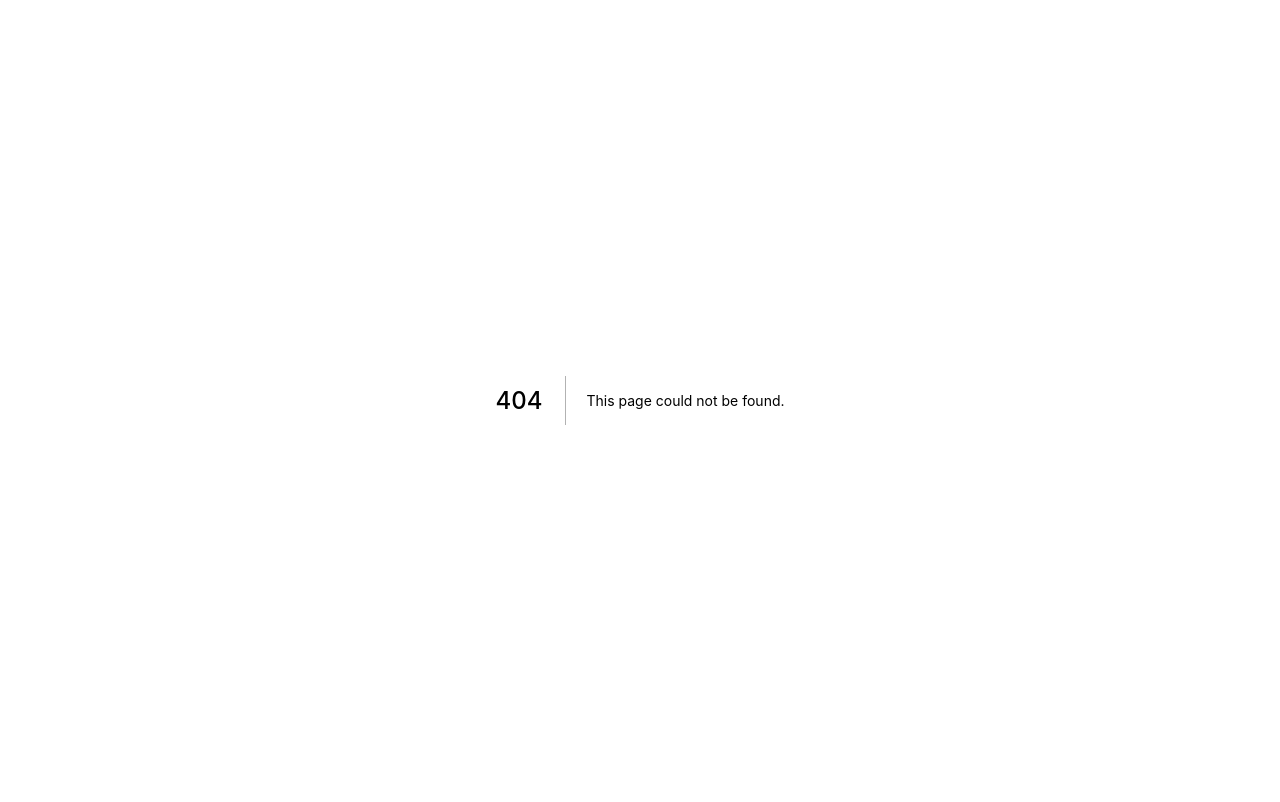
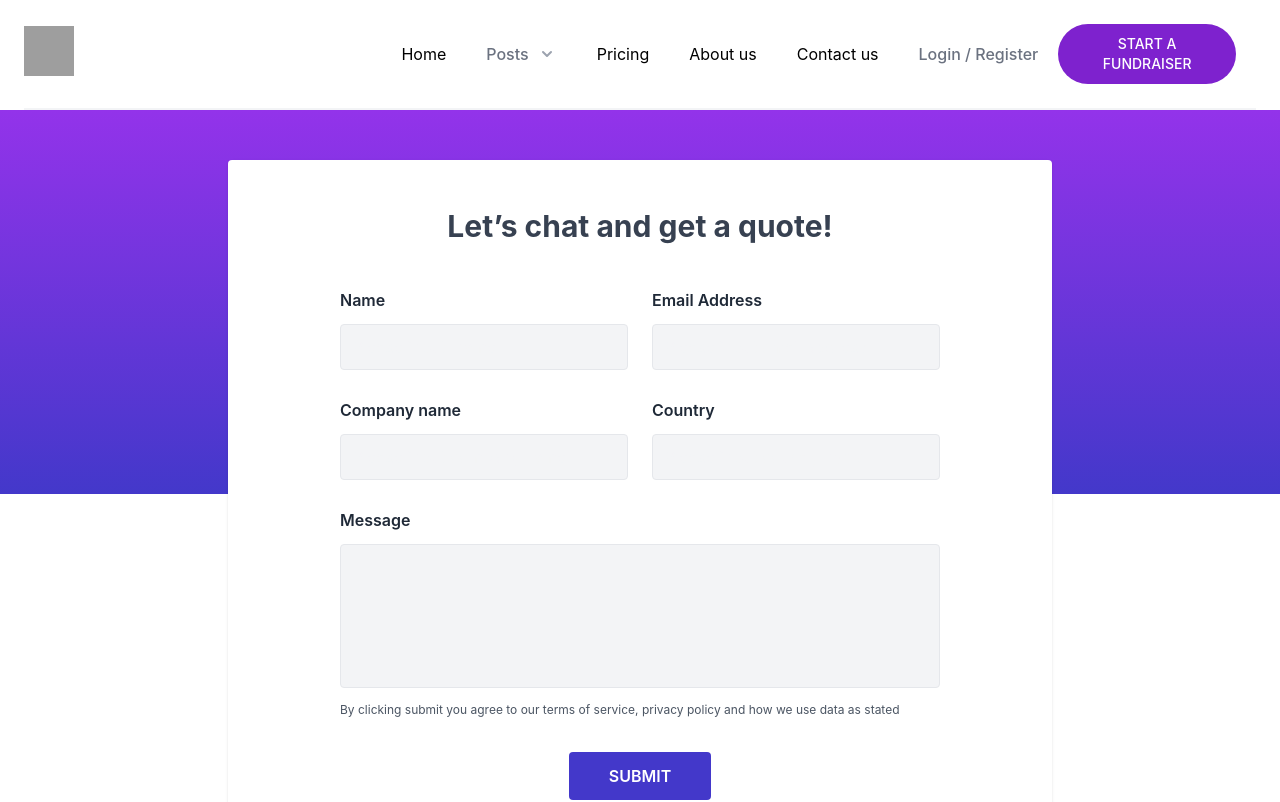
Before and after one commit to Rehan989/fundraising-template-nextjs-tailwindcss, a Next.js app: page /contact in a window 1280 px wide. Before the commit this address had no page. Shown: the top 802 px of the page. Built offline with nearby package versions, Linux system fonts and the light colour scheme; grey boxes are pictures that could not be loaded.

Commit message:
contact us page ui completed

```diff
--- a/Components/Navbar.js
+++ b/Components/Navbar.js
@@ -193,7 +193,7 @@ export default function Navbar() {
                         <Link href="/about" className="text-base font-medium text-gray-500 hover:text-gray-900">
                             About us
                         </Link>
-                        <Link href="/about" className="text-base font-medium text-gray-500 hover:text-gray-900">
+                        <Link href="/contact" className="text-base font-medium text-gray-500 hover:text-gray-900">
                             Contact us
                         </Link>
                     </Popover.Group>
--- /dev/null
+++ b/pages/contact.js
@@ -0,0 +1,58 @@
+import React, { useState } from "react";
+import Navbar from "../Components/Navbar";
+import Footer from '../Components/Footer'
+
+function MyApp() {
+    const [show, setShow] = useState(false);
+    return (
+        <>
+            <Navbar />
+            <div className="bg-gradient-to-b from-purple-600 to-indigo-700 h-96 w-full">
+                <div className="md:px-20 px-4 py-8">
+                    <div className="flex items-center justify-between">
+                    </div>
+                </div>
+                <div className="w-full flex items-center justify-center my-12">
+                    <div className="absolute top-40 bg-white shadow rounded py-12 lg:px-28 px-8">
+                        <p className="md:text-3xl text-xl font-bold leading-7 text-center text-gray-700">Let’s chat and get a quote!</p>
+                        <div className="md:flex items-center mt-12">
+                            <div className="md:w-72 flex flex-col">
+                                <label className="text-base font-semibold leading-none text-gray-800">Name</label>
+                                <input tabIndex={0} arial-label="Please input name" type="name" className="text-base leading-none text-gray-900 p-3 focus:oultine-none focus:border-indigo-700 mt-4 bg-gray-100 border rounded border-gray-200 placeholder-gray-100" placeholder="Please input  name" />
+                            </div>
+                            <div className="md:w-72 flex flex-col md:ml-6 md:mt-0 mt-4">
+                                <label className="text-base font-semibold leading-none text-gray-800">Email Address</label>
+                                <input tabIndex={0} arial-label="Please input email address" type="name" className="text-base leading-none text-gray-900 p-3 focus:oultine-none focus:border-indigo-700 mt-4 bg-gray-100 border rounded border-gray-200 placeholder-gray-100" placeholder="Please input email address" />
+                            </div>
+                        </div>
+                        <div className="md:flex items-center mt-8">
+                            <div className="md:w-72 flex flex-col">
+                                <label className="text-base font-semibold leading-none text-gray-800">Company name</label>
+                                <input tabIndex={0} role="input" arial-label="Please input company name" type="name" className="text-base leading-none text-gray-900 p-3 focus:oultine-none focus:border-indigo-700 mt-4 bg-gray-100 border rounded border-gray-200 placeholder-gray-100 " placeholder="Please input company name" />
+                            </div>
+                            <div className="md:w-72 flex flex-col md:ml-6 md:mt-0 mt-4">
+                                <label className="text-base font-semibold leading-none text-gray-800">Country</label>
+                                <input tabIndex={0} arial-label="Please input country name" type="name" className="text-base leading-none text-gray-900 p-3 focus:oultine-none focus:border-indigo-700 mt-4 bg-gray-100 border rounded border-gray-200 placeholder-gray-100" placeholder="Please input country name" />
+                            </div>
+                        </div>
+                        <div>
+                            <div className="w-full flex flex-col mt-8">
+                                <label className="text-base font-semibold leading-none text-gray-800">Message</label>
+                                <textarea tabIndex={0} aria-label="leave a message" role="textbox" type="name" className="h-36 text-base leading-none text-gray-900 p-3 focus:oultine-none focus:border-indigo-700 mt-4 bg-gray-100 border rounded border-gray-200 placeholder-gray-100 resize-none" defaultValue={""} />
+                            </div>
+                        </div>
+                        <p className="text-xs leading-3 text-gray-600 mt-4">By clicking submit you agree to our terms of service, privacy policy and how we use data as stated</p>
+                        <div className="flex items-center justify-center w-full">
+                            <button className="mt-9 text-base font-semibold leading-none text-white py-4 px-10 bg-indigo-700 rounded hover:bg-indigo-600 focus:ring-2 focus:ring-offset-2 focus:ring-indigo-700 focus:outline-none">SUBMIT</button>
+                        </div>
+                    </div>
+                </div>
+            </div>
+            <div className="mt-[25em]">
+                <Footer />
+            </div>
+        </>
+    );
+}
+
+export default MyApp;
--- a/styles/main.css
+++ b/styles/main.css
@@ -438,6 +438,9 @@ Ensure the default browser behavior of the `hidden` attribute.
 .pointer-events-none {
   pointer-events: none;
 }
+.visible {
+  visibility: visible;
+}
 .fixed {
   position: fixed;
 }
@@ -463,11 +466,20 @@ Ensure the default browser behavior of the `hidden` attribute.
 .top-0 {
   top: 0px;
 }
+.left-0 {
+  left: 0px;
+}
+.right-0 {
+  right: 0px;
+}
+.top-40 {
+  top: 10rem;
+}
 .z-10 {
   z-index: 10;
 }
-.z-50 {
-  z-index: 50;
+.z-40 {
+  z-index: 40;
 }
 .order-3 {
   order: 3;
@@ -494,6 +506,10 @@ Ensure the default browser behavior of the `hidden` attribute.
   margin-left: 120px;
   margin-right: 120px;
 }
+.mx-\[8\%\] {
+  margin-left: 8%;
+  margin-right: 8%;
+}
 .my-6 {
   margin-top: 1.5rem;
   margin-bottom: 1.5rem;
@@ -514,21 +530,13 @@ Ensure the default browser behavior of the `hidden` attribute.
   margin-top: 1.75rem;
   margin-bottom: 1.75rem;
 }
-.mx-60 {
-  margin-left: 15rem;
-  margin-right: 15rem;
-}
-.mx-4 {
-  margin-left: 1rem;
-  margin-right: 1rem;
-}
-.mx-\[50\%\] {
-  margin-left: 50%;
-  margin-right: 50%;
-}
-.mx-10 {
-  margin-left: 2.5rem;
-  margin-right: 2.5rem;
+.-mx-3 {
+  margin-left: -0.75rem;
+  margin-right: -0.75rem;
+}
+.my-12 {
+  margin-top: 3rem;
+  margin-bottom: 3rem;
 }
 .mt-6 {
   margin-top: 1.5rem;
@@ -608,6 +616,36 @@ Ensure the default browser behavior of the `hidden` attribute.
 .ml-auto {
   margin-left: auto;
 }
+.mb-3 {
+  margin-bottom: 0.75rem;
+}
+.mr-1 {
+  margin-right: 0.25rem;
+}
+.mr-10 {
+  margin-right: 2.5rem;
+}
+.mt-12 {
+  margin-top: 3rem;
+}
+.mt-8 {
+  margin-top: 2rem;
+}
+.mt-9 {
+  margin-top: 2.25rem;
+}
+.mt-\[30\%\] {
+  margin-top: 30%;
+}
+.mt-\[50\%\] {
+  margin-top: 50%;
+}
+.mt-\[50em\] {
+  margin-top: 50em;
+}
+.mt-\[25em\] {
+  margin-top: 25em;
+}
 .block {
   display: block;
 }
@@ -661,6 +699,15 @@ Ensure the default browser behavior of the `hidden` attribute.
 }
 .h-4 {
   height: 1rem;
+}
+.h-48 {
+  height: 12rem;
+}
+.h-96 {
+  height: 24rem;
+}
+.h-36 {
+  height: 9rem;
 }
 .min-h-screen {
   min-height: 100vh;
@@ -751,11 +798,28 @@ Ensure the default browser behavior of the `hidden` attribute.
 .transform {
   transform: translate(var(--tw-translate-x), var(--tw-translate-y)) rotate(var(--tw-rotate)) skewX(var(--tw-skew-x)) skewY(var(--tw-skew-y)) scaleX(var(--tw-scale-x)) scaleY(var(--tw-scale-y));
 }
+.cursor-pointer {
+  cursor: pointer;
+}
+.resize-none {
+  resize: none;
+}
+.resize-y {
+  resize: vertical;
+}
+.resize-x {
+  resize: horizontal;
+}
+.resize {
+  resize: both;
+}
+.appearance-none {
+  -webkit-appearance: none;
+     -moz-appearance: none;
+          appearance: none;
+}
 .grid-cols-1 {
   grid-template-columns: repeat(1, minmax(0, 1fr));
-}
-.grid-cols-3 {
-  grid-template-columns: repeat(3, minmax(0, 1fr));
 }
 .grid-cols-2 {
   grid-template-columns: repeat(2, minmax(0, 1fr));
@@ -935,9 +999,9 @@ Ensure the default browser behavior of the `hidden` attribute.
   --tw-border-opacity: 1;
   border-color: rgb(209 213 219 / var(--tw-border-opacity));
 }
-.border-blue-700 {
+.border-red-500 {
   --tw-border-opacity: 1;
-  border-color: rgb(29 78 216 / var(--tw-border-opacity));
+  border-color: rgb(239 68 68 / var(--tw-border-opacity));
 }
 .bg-white {
   --tw-bg-opacity: 1;
@@ -987,16 +1051,34 @@ Ensure the default browser behavior of the `hidden` attribute.
   --tw-bg-opacity: 1;
   background-color: rgb(107 114 128 / var(--tw-bg-opacity));
 }
-.bg-red-100 {
-  --tw-bg-opacity: 1;
-  background-color: rgb(254 226 226 / var(--tw-bg-opacity));
-}
-.bg-red-600 {
-  --tw-bg-opacity: 1;
-  background-color: rgb(220 38 38 / var(--tw-bg-opacity));
+.bg-blue-500 {
+  --tw-bg-opacity: 1;
+  background-color: rgb(59 130 246 / var(--tw-bg-opacity));
+}
+.bg-teal-400 {
+  --tw-bg-opacity: 1;
+  background-color: rgb(45 212 191 / var(--tw-bg-opacity));
+}
+.bg-gray-100 {
+  --tw-bg-opacity: 1;
+  background-color: rgb(243 244 246 / var(--tw-bg-opacity));
+}
+.bg-indigo-700 {
+  --tw-bg-opacity: 1;
+  background-color: rgb(67 56 202 / var(--tw-bg-opacity));
 }
 .bg-opacity-75 {
   --tw-bg-opacity: 0.75;
+}
+.bg-gradient-to-b {
+  background-image: linear-gradient(to bottom, var(--tw-gradient-stops));
+}
+.from-purple-600 {
+  --tw-gradient-from: #9333ea;
+  --tw-gradient-stops: var(--tw-gradient-from), var(--tw-gradient-to, rgb(147 51 234 / 0));
+}
+.to-indigo-700 {
+  --tw-gradient-to: #4338ca;
 }
 .object-contain {
   -o-object-fit: contain;
@@ -1029,9 +1111,6 @@ Ensure the default browser behavior of the `hidden` attribute.
 .p-2\.5 {
   padding: 0.625rem;
 }
-.p-10 {
-  padding: 2.5rem;
-}
 .py-16 {
   padding-top: 4rem;
   padding-bottom: 4rem;
@@ -1096,9 +1175,17 @@ Ensure the default browser behavior of the `hidden` attribute.
   padding-left: 1.5rem;
   padding-right: 1.5rem;
 }
-.px-60 {
-  padding-left: 15rem;
-  padding-right: 15rem;
+.py-8 {
+  padding-top: 2rem;
+  padding-bottom: 2rem;
+}
+.py-4 {
+  padding-top: 1rem;
+  padding-bottom: 1rem;
+}
+.px-10 {
+  padding-left: 2.5rem;
+  padding-right: 2.5rem;
 }
 .pt-16 {
   padding-top: 4rem;
@@ -1121,8 +1208,8 @@ Ensure the default browser behavior of the `hidden` attribute.
 .pb-20 {
   padding-bottom: 5rem;
 }
-.pb-4 {
-  padding-bottom: 1rem;
+.pt-0 {
+  padding-top: 0px;
 }
 .text-left {
   text-align: left;
@@ -1190,6 +1277,9 @@ Ensure the default browser behavior of the `hidden` attribute.
 .uppercase {
   text-transform: uppercase;
 }
+.italic {
+  font-style: italic;
+}
 .leading-tight {
   line-height: 1.25;
 }
@@ -1199,11 +1289,26 @@ Ensure the default browser behavior of the `hidden` attribute.
 .leading-6 {
   line-height: 1.5rem;
 }
+.leading-4 {
+  line-height: 1rem;
+}
+.leading-none {
+  line-height: 1;
+}
+.leading-3 {
+  line-height: .75rem;
+}
+.leading-7 {
+  line-height: 1.75rem;
+}
 .tracking-tight {
   letter-spacing: -0.025em;
 }
 .tracking-wide {
   letter-spacing: 0.025em;
+}
+.tracking-normal {
+  letter-spacing: 0em;
 }
 .text-gray-900 {
   --tw-text-opacity: 1;
@@ -1249,9 +1354,17 @@ Ensure the default browser behavior of the `hidden` attribute.
   --tw-text-opacity: 1;
   color: rgb(29 78 216 / var(--tw-text-opacity));
 }
-.text-red-600 {
+.text-red-500 {
   --tw-text-opacity: 1;
-  color: rgb(220 38 38 / var(--tw-text-opacity));
+  color: rgb(239 68 68 / var(--tw-text-opacity));
+}
+.text-indigo-700 {
+  --tw-text-opacity: 1;
+  color: rgb(67 56 202 / var(--tw-text-opacity));
+}
+.text-gray-800 {
+  --tw-text-opacity: 1;
+  color: rgb(31 41 55 / var(--tw-text-opacity));
 }
 .line-through {
   -webkit-text-decoration-line: line-through;
@@ -1260,6 +1373,30 @@ Ensure the default browser behavior of the `hidden` attribute.
 .decoration-gray-500 {
   -webkit-text-decoration-color: #6b7280;
           text-decoration-color: #6b7280;
+}
+.placeholder-gray-400::-moz-placeholder {
+  --tw-placeholder-opacity: 1;
+  color: rgb(156 163 175 / var(--tw-placeholder-opacity));
+}
+.placeholder-gray-400:-ms-input-placeholder {
+  --tw-placeholder-opacity: 1;
+  color: rgb(156 163 175 / var(--tw-placeholder-opacity));
+}
+.placeholder-gray-400::placeholder {
+  --tw-placeholder-opacity: 1;
+  color: rgb(156 163 175 / var(--tw-placeholder-opacity));
+}
+.placeholder-gray-100::-moz-placeholder {
+  --tw-placeholder-opacity: 1;
+  color: rgb(243 244 246 / var(--tw-placeholder-opacity));
+}
+.placeholder-gray-100:-ms-input-placeholder {
+  --tw-placeholder-opacity: 1;
+  color: rgb(243 244 246 / var(--tw-placeholder-opacity));
+}
+.placeholder-gray-100::placeholder {
+  --tw-placeholder-opacity: 1;
+  color: rgb(243 244 246 / var(--tw-placeholder-opacity));
 }
 .opacity-0 {
   opacity: 0;
@@ -1286,6 +1423,15 @@ Ensure the default browser behavior of the `hidden` attribute.
   --tw-shadow: 0 20px 25px -5px rgb(0 0 0 / 0.1), 0 8px 10px -6px rgb(0 0 0 / 0.1);
   --tw-shadow-colored: 0 20px 25px -5px var(--tw-shadow-color), 0 8px 10px -6px var(--tw-shadow-color);
   box-shadow: var(--tw-ring-offset-shadow, 0 0 #0000), var(--tw-ring-shadow, 0 0 #0000), var(--tw-shadow);
+}
+.shadow {
+  --tw-shadow: 0 1px 3px 0 rgb(0 0 0 / 0.1), 0 1px 2px -1px rgb(0 0 0 / 0.1);
+  --tw-shadow-colored: 0 1px 3px 0 var(--tw-shadow-color), 0 1px 2px -1px var(--tw-shadow-color);
+  box-shadow: var(--tw-ring-offset-shadow, 0 0 #0000), var(--tw-ring-shadow, 0 0 #0000), var(--tw-shadow);
+}
+.outline-none {
+  outline: 2px solid transparent;
+  outline-offset: 2px;
 }
 .ring-1 {
   --tw-ring-offset-shadow: var(--tw-ring-inset) 0 0 0 var(--tw-ring-offset-width) var(--tw-ring-offset-color);
@@ -1337,6 +1483,9 @@ Ensure the default browser behavior of the `hidden` attribute.
 .ease-in {
   transition-timing-function: cubic-bezier(0.4, 0, 1, 1);
 }
+.ease-linear {
+  transition-timing-function: linear;
+}
 .hover\:bg-gray-900:hover {
   --tw-bg-opacity: 1;
   background-color: rgb(17 24 39 / var(--tw-bg-opacity));
@@ -1377,9 +1526,17 @@ Ensure the default browser behavior of the `hidden` attribute.
   --tw-bg-opacity: 1;
   background-color: rgb(55 65 81 / var(--tw-bg-opacity));
 }
-.hover\:bg-red-700:hover {
-  --tw-bg-opacity: 1;
-  background-color: rgb(185 28 28 / var(--tw-bg-opacity));
+.hover\:bg-teal-400:hover {
+  --tw-bg-opacity: 1;
+  background-color: rgb(45 212 191 / var(--tw-bg-opacity));
+}
+.hover\:bg-gray-300:hover {
+  --tw-bg-opacity: 1;
+  background-color: rgb(209 213 219 / var(--tw-bg-opacity));
+}
+.hover\:bg-indigo-600:hover {
+  --tw-bg-opacity: 1;
+  background-color: rgb(79 70 229 / var(--tw-bg-opacity));
 }
 .hover\:text-gray-900:hover {
   --tw-text-opacity: 1;
@@ -1397,17 +1554,42 @@ Ensure the default browser behavior of the `hidden` attribute.
   --tw-text-opacity: 1;
   color: rgb(99 102 241 / var(--tw-text-opacity));
 }
-.hover\:text-white:hover {
+.hover\:text-gray-300:hover {
   --tw-text-opacity: 1;
-  color: rgb(255 255 255 / var(--tw-text-opacity));
+  color: rgb(209 213 219 / var(--tw-text-opacity));
+}
+.hover\:text-indigo-700:hover {
+  --tw-text-opacity: 1;
+  color: rgb(67 56 202 / var(--tw-text-opacity));
 }
 .hover\:underline:hover {
   -webkit-text-decoration-line: underline;
           text-decoration-line: underline;
 }
+.hover\:shadow-lg:hover {
+  --tw-shadow: 0 10px 15px -3px rgb(0 0 0 / 0.1), 0 4px 6px -4px rgb(0 0 0 / 0.1);
+  --tw-shadow-colored: 0 10px 15px -3px var(--tw-shadow-color), 0 4px 6px -4px var(--tw-shadow-color);
+  box-shadow: var(--tw-ring-offset-shadow, 0 0 #0000), var(--tw-ring-shadow, 0 0 #0000), var(--tw-shadow);
+}
 .focus\:border-blue-500:focus {
   --tw-border-opacity: 1;
   border-color: rgb(59 130 246 / var(--tw-border-opacity));
+}
+.focus\:border-gray-500:focus {
+  --tw-border-opacity: 1;
+  border-color: rgb(107 114 128 / var(--tw-border-opacity));
+}
+.focus\:border-indigo-700:focus {
+  --tw-border-opacity: 1;
+  border-color: rgb(67 56 202 / var(--tw-border-opacity));
+}
+.focus\:bg-white:focus {
+  --tw-bg-opacity: 1;
+  background-color: rgb(255 255 255 / var(--tw-bg-opacity));
+}
+.focus\:text-indigo-700:focus {
+  --tw-text-opacity: 1;
+  color: rgb(67 56 202 / var(--tw-text-opacity));
 }
 .focus\:outline-none:focus {
   outline: 2px solid transparent;
@@ -1423,6 +1605,16 @@ Ensure the default browser behavior of the `hidden` attribute.
   --tw-ring-shadow: var(--tw-ring-inset) 0 0 0 calc(4px + var(--tw-ring-offset-width)) var(--tw-ring-color);
   box-shadow: var(--tw-ring-offset-shadow), var(--tw-ring-shadow), var(--tw-shadow, 0 0 #0000);
 }
+.focus\:ring:focus {
+  --tw-ring-offset-shadow: var(--tw-ring-inset) 0 0 0 var(--tw-ring-offset-width) var(--tw-ring-offset-color);
+  --tw-ring-shadow: var(--tw-ring-inset) 0 0 0 calc(3px + var(--tw-ring-offset-width)) var(--tw-ring-color);
+  box-shadow: var(--tw-ring-offset-shadow), var(--tw-ring-shadow), var(--tw-shadow, 0 0 #0000);
+}
+.focus\:ring-1:focus {
+  --tw-ring-offset-shadow: var(--tw-ring-inset) 0 0 0 var(--tw-ring-offset-width) var(--tw-ring-offset-color);
+  --tw-ring-shadow: var(--tw-ring-inset) 0 0 0 calc(1px + var(--tw-ring-offset-width)) var(--tw-ring-color);
+  box-shadow: var(--tw-ring-offset-shadow), var(--tw-ring-shadow), var(--tw-shadow, 0 0 #0000);
+}
 .focus\:ring-inset:focus {
   --tw-ring-inset: inset;
 }
@@ -1454,12 +1646,19 @@ Ensure the default browser behavior of the `hidden` attribute.
   --tw-ring-opacity: 1;
   --tw-ring-color: rgb(59 130 246 / var(--tw-ring-opacity));
 }
-.focus\:ring-red-500:focus {
+.focus\:ring-indigo-700:focus {
   --tw-ring-opacity: 1;
-  --tw-ring-color: rgb(239 68 68 / var(--tw-ring-opacity));
+  --tw-ring-color: rgb(67 56 202 / var(--tw-ring-opacity));
 }
 .focus\:ring-offset-2:focus {
   --tw-ring-offset-width: 2px;
+}
+.focus\:ring-offset-1:focus {
+  --tw-ring-offset-width: 1px;
+}
+.active\:bg-blue-600:active {
+  --tw-bg-opacity: 1;
+  background-color: rgb(37 99 235 / var(--tw-bg-opacity));
 }
 .group:hover .group-hover\:text-gray-500 {
   --tw-text-opacity: 1;
@@ -1482,11 +1681,6 @@ Ensure the default browser behavior of the `hidden` attribute.
     border-color: rgb(75 85 99 / var(--tw-border-opacity));
   }
 
-  .dark\:border-blue-500 {
-    --tw-border-opacity: 1;
-    border-color: rgb(59 130 246 / var(--tw-border-opacity));
-  }
-
   .dark\:bg-gray-800 {
     --tw-bg-opacity: 1;
     background-color: rgb(31 41 55 / var(--tw-bg-opacity));
@@ -1653,11 +1847,6 @@ Ensure the default browser behavior of the `hidden` attribute.
     margin-bottom: 2rem;
   }
 
-  .sm\:mx-0 {
-    margin-left: 0px;
-    margin-right: 0px;
-  }
-
   .sm\:mt-0 {
     margin-top: 0px;
   }
@@ -1670,10 +1859,6 @@ Ensure the default browser behavior of the `hidden` attribute.
     margin-right: -0.5rem;
   }
 
-  .sm\:ml-4 {
-    margin-left: 1rem;
-  }
-
   .sm\:block {
     display: block;
   }
@@ -1700,10 +1885,6 @@ Ensure the default browser behavior of the `hidden` attribute.
 
   .sm\:w-full {
     width: 100%;
-  }
-
-  .sm\:w-10 {
-    width: 2.5rem;
   }
 
   .sm\:max-w-lg {
@@ -1736,20 +1917,12 @@ Ensure the default browser behavior of the `hidden` attribute.
     grid-template-columns: repeat(2, minmax(0, 1fr));
   }
 
+  .sm\:grid-cols-1 {
+    grid-template-columns: repeat(1, minmax(0, 1fr));
+  }
+
   .sm\:grid-cols-3 {
     grid-template-columns: repeat(3, minmax(0, 1fr));
-  }
-
-  .sm\:grid-cols-1 {
-    grid-template-columns: repeat(1, minmax(0, 1fr));
-  }
-
-  .sm\:flex-row-reverse {
-    flex-direction: row-reverse;
-  }
-
-  .sm\:items-start {
-    align-items: flex-start;
   }
 
   .sm\:items-center {
@@ -1829,14 +2002,6 @@ Ensure the default browser behavior of the `hidden` attribute.
     padding-bottom: 10rem;
   }
 
-  .sm\:pb-4 {
-    padding-bottom: 1rem;
-  }
-
-  .sm\:text-left {
-    text-align: left;
-  }
-
   .sm\:text-center {
     text-align: center;
   }
@@ -1860,11 +2025,6 @@ Ensure the default browser behavior of the `hidden` attribute.
     line-height: 2.5rem;
   }
 
-  .sm\:text-sm {
-    font-size: 0.875rem;
-    line-height: 1.25rem;
-  }
-
   .sm\:opacity-0 {
     opacity: 0;
   }
@@ -1875,6 +2035,14 @@ Ensure the default browser behavior of the `hidden` attribute.
     margin-bottom: 0px;
   }
 
+  .md\:ml-6 {
+    margin-left: 1.5rem;
+  }
+
+  .md\:mt-0 {
+    margin-top: 0px;
+  }
+
   .md\:inline {
     display: inline;
   }
@@ -1891,16 +2059,36 @@ Ensure the default browser behavior of the `hidden` attribute.
     display: none;
   }
 
+  .md\:w-1\/2 {
+    width: 50%;
+  }
+
+  .md\:w-1\/3 {
+    width: 33.333333%;
+  }
+
+  .md\:w-2\/3 {
+    width: 66.666667%;
+  }
+
+  .md\:w-72 {
+    width: 18rem;
+  }
+
   .md\:flex-1 {
     flex: 1 1 0%;
   }
 
+  .md\:grid-cols-1 {
+    grid-template-columns: repeat(1, minmax(0, 1fr));
+  }
+
   .md\:grid-cols-2 {
     grid-template-columns: repeat(2, minmax(0, 1fr));
   }
 
-  .md\:grid-cols-1 {
-    grid-template-columns: repeat(1, minmax(0, 1fr));
+  .md\:items-center {
+    align-items: center;
   }
 
   .md\:justify-start {
@@ -1931,6 +2119,16 @@ Ensure the default browser behavior of the `hidden` attribute.
     margin-top: calc(0px * calc(1 - var(--tw-space-y-reverse)));
     margin-bottom: calc(0px * var(--tw-space-y-reverse));
   }
+
+  .md\:px-20 {
+    padding-left: 5rem;
+    padding-right: 5rem;
+  }
+
+  .md\:text-3xl {
+    font-size: 1.875rem;
+    line-height: 2.25rem;
+  }
 }
 @media (min-width: 1024px) {
 
@@ -1959,6 +2157,14 @@ Ensure the default browser behavior of the `hidden` attribute.
   .lg\:mx-auto {
     margin-left: auto;
     margin-right: auto;
+  }
+
+  .lg\:flex {
+    display: flex;
+  }
+
+  .lg\:hidden {
+    display: none;
   }
 
   .lg\:w-full {
@@ -2014,6 +2220,11 @@ Ensure the default browser behavior of the `hidden` attribute.
     padding-right: 2rem;
   }
 
+  .lg\:px-28 {
+    padding-left: 7rem;
+    padding-right: 7rem;
+  }
+
   .lg\:pt-40 {
     padding-top: 10rem;
   }
```
Also changed, not shown: Components/Footer.js (+1 -1 lines).
